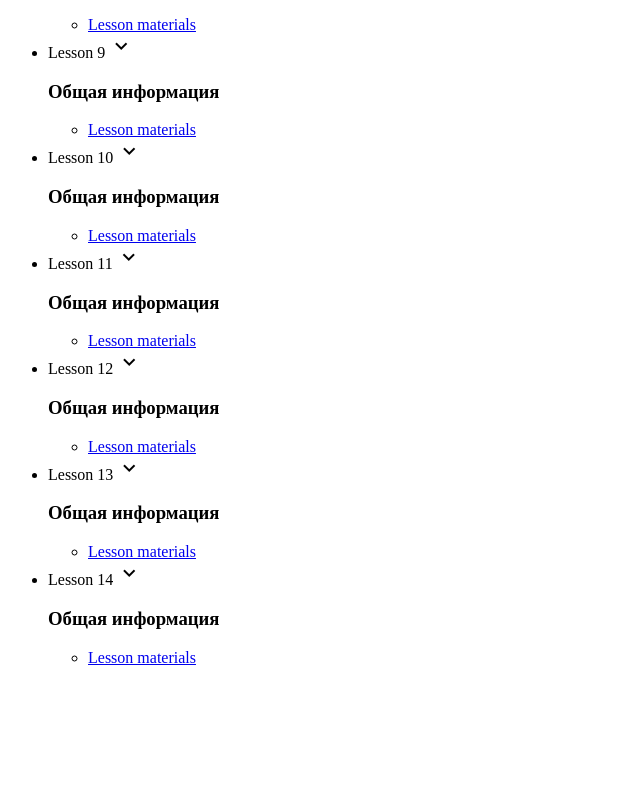
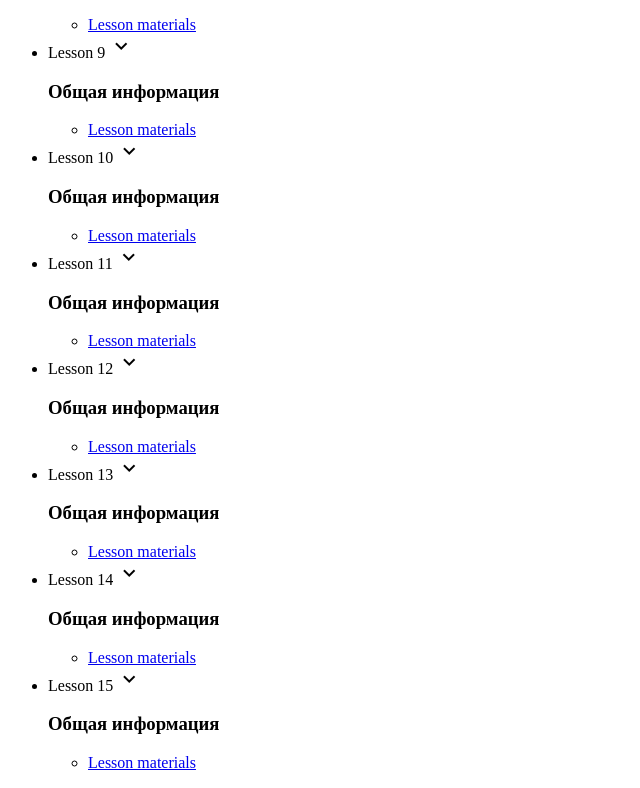
Before and after one commit to serhioses/FE19-1, a website: page index.html in a window 1280 px wide. Shown: the part 8900-9688 px from the top of the page, without its empty margins (0-640 px from the left). Before the commit the page ends 9583 px from the top, so only its background shows below. Drawn offline with Linux system fonts and the light colour scheme; files that its build step writes are made by us from their sources; files whose address does not match are found by name.

Commit message:
js lesson 15

```diff
--- a/index.html
+++ b/index.html
@@ -1045,6 +1045,17 @@
             </ul>
           </div>
         </li>
+        <li>
+          <div class="collapsible-header">Lesson 15 <i class="small material-icons">keyboard_arrow_down</i></div>
+          <div class="collapsible-body">
+            <h3>Общая информация</h3>
+            <ul class="collection">
+              <li class="collection-item">
+                <a href="javascript/lesson-15">Lesson materials</a>
+              </li>
+            </ul>
+          </div>
+        </li>
       </ul>
     </div>
 
```
Also changed, not shown: public/views/javascript/lesson-15/index.html (added, +13 -0 lines), public/views/javascript/lesson-15/js/script.js (added, +200 -0 lines).
